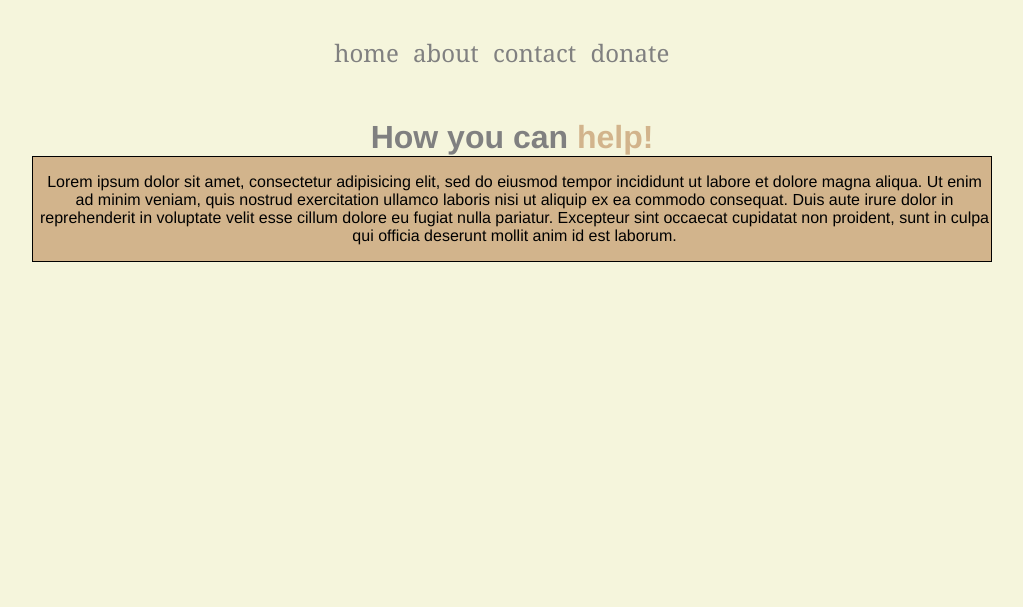
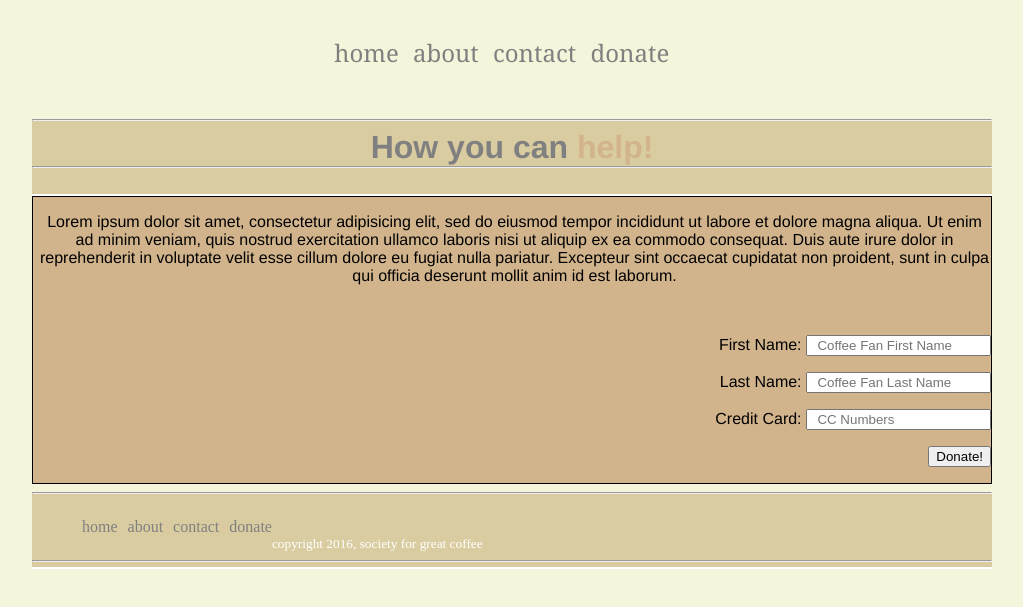
Before and after one commit to elduke88/coffee, a plain HTML site: page donate.html in a window 1280 px wide. Shown: the part 189-796 px from the top of the page, without its empty margins (128-1151 px from the left). Drawn offline with Linux system fonts and the light colour scheme.

Commit message:
Moved form and header into donate page.

```diff
--- a/donate.html
+++ b/donate.html
@@ -5,7 +5,6 @@
 	<link rel="stylesheet" type="text/css" href="style.css">
 </head>
 <body>
-
 
 	<header>
 
@@ -27,18 +26,20 @@
 						</div>
 				</ul>
 				</div>
+		</div>
+	</div>
+	</header>
 
+<div class="container">
 
+	<div class="container-donate">
+
+		<div class="article-heading">
+			<hr>
+				<h1>How you can <span>help!</span></h1>
+			<hr>
 		</div>
 
-	</div>
-
-
-	</header>
-
-
-	<div class="container-donate">
-		<h1>How you can <span>help!</span></h1>
 		<div class="article-donate">
 			<p>Lorem ipsum dolor sit amet, consectetur adipisicing elit, sed do eiusmod
 			tempor incididunt ut labore et dolore magna aliqua. Ut enim ad minim veniam,
@@ -46,16 +47,47 @@
 			consequat. Duis aute irure dolor in reprehenderit in voluptate velit esse
 			cillum dolore eu fugiat nulla pariatur. Excepteur sint occaecat cupidatat non
 			proident, sunt in culpa qui officia deserunt mollit anim id est laborum.</p>
-
-
-
-
-
-
-
-
+			<br>
+			<div class="contact-row">
+				<form class="" action="#" method="post">
+					<ul>
+						<li class="contact-right">
+							<p>
+								<label for="first_name">First Name: </label>
+								<input type="text" name="first_name" placeholder="  Coffee Fan First Name">
+							</p>
+							<p>
+								<label for="last_name">Last Name: </label>
+								<input type="text" name="last_name" placeholder="  Coffee Fan Last Name">
+							</p>
+							<p>
+								<label for="email">Credit Card: </label>
+								<input type="text" name="last_name" placeholder="  CC Numbers">
+							</p>
+							<button type="button" name="button">Donate!</button>
+						</li>
+					</ul>
+				</form>
+			</div>
 
 		</div>
 	</div>
+	<div class="footer-container">
+		<footer>
+			<hr>
+			<div class="footer-elements">
+				<ul class="footer-group membership-text">
+					<li class="footer-link"><a href="index.html" class="membership-text">home</a></li>
+					<li class="footer-link"><a href="about.html" class="membership-text">about</a></li>
+					<li class="footer-link"><a href="contact.html" class="membership-text">contact</a></li>
+					<li class="footer-link"><a href="donate.html" class="membership-text">donate</a></li>
+				</ul>
+				<small class="footer-copy">copyright 2016, society for great coffee</small>
+			</div>
+			<hr>
+		</footer>
+	</div>
+</div>
+
 </body>
 </html>
```
Also changed, not shown: contact.html (line endings or trailing spaces).
